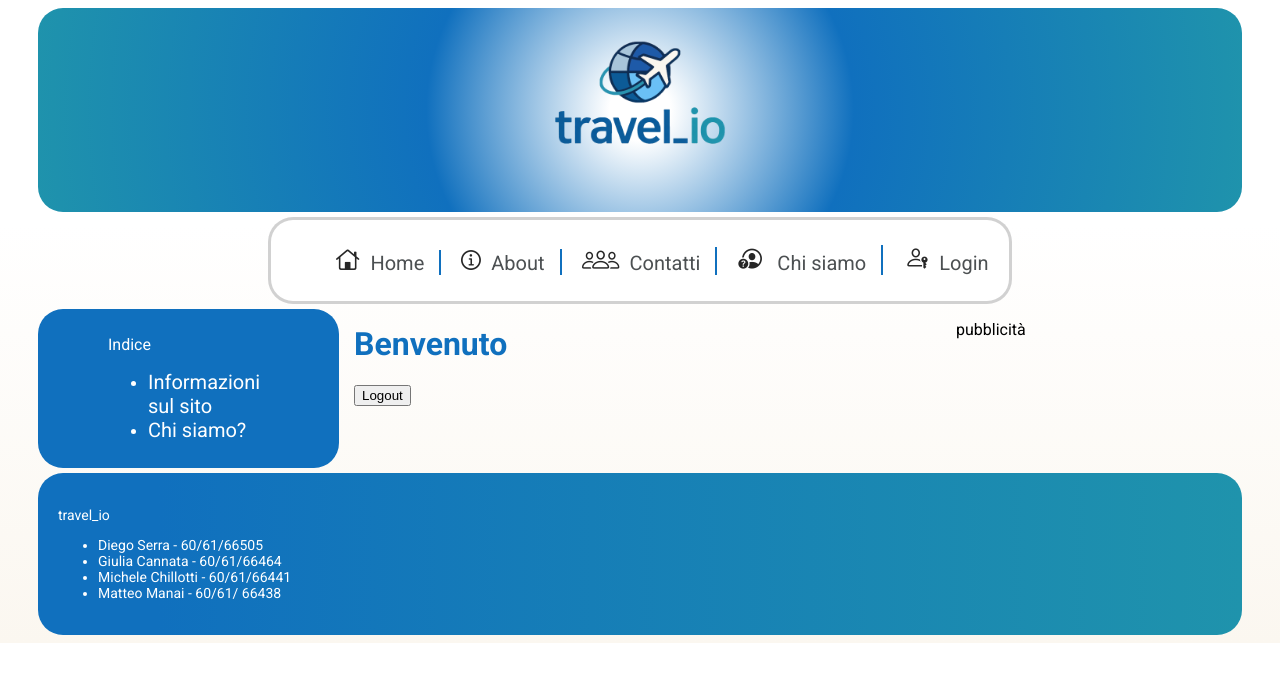
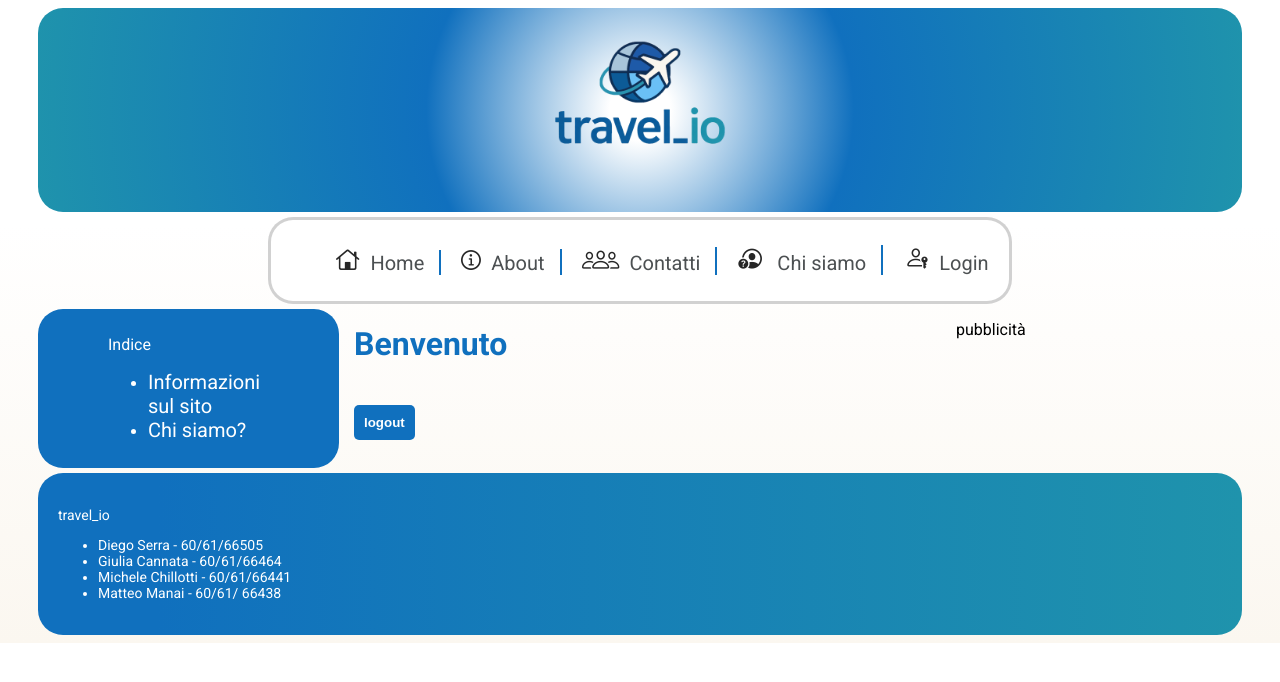
Before and after one commit to diiego-s/FPW_Project, a Vue app in the folder Travel_io/: page /profile in a window 1280 px wide. Shown: the top 682 px of the page. Built offline with nearby package versions, Linux system fonts and the light colour scheme.

Commit message:
aggiustato colore button

```diff
--- a/Travel_io/src/views/ProfileView.vue
+++ b/Travel_io/src/views/ProfileView.vue
@@ -29,13 +29,13 @@
 <template>
     <div class="col-2" id="profileBox">
         <h1>Benvenuto {{ username }}</h1>
-        <button @click="logout()">Logout</button>
+        <input @click="logout()" type="submit" value="logout"></input>
     </div>
 </template>
 
 <style>
     #profileBox input[type="submit"] {
-        background: rgba(255, 255, 255, 0.489);
+        background: var(--primary);
         color: var(--white);
         font-weight: bold;
         cursor: pointer;
@@ -44,11 +44,11 @@
         border: none;
         border-radius: 5px;
         margin-top: 20px;
-        width: 68%;
+        width: fit-content;
     }
 
     #profileBox input[type="submit"]:hover {
-        background: rgba(255, 255, 255, 0.343);
+        background: rgba(16, 112, 190, 0.343);
         color: var(--white);
     }
 </style>
```
